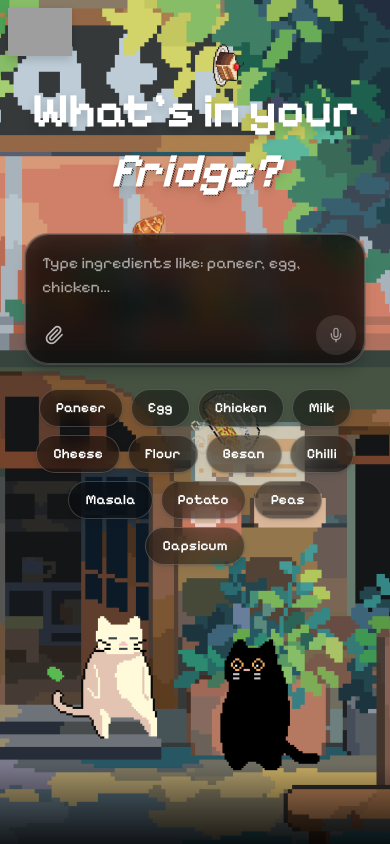
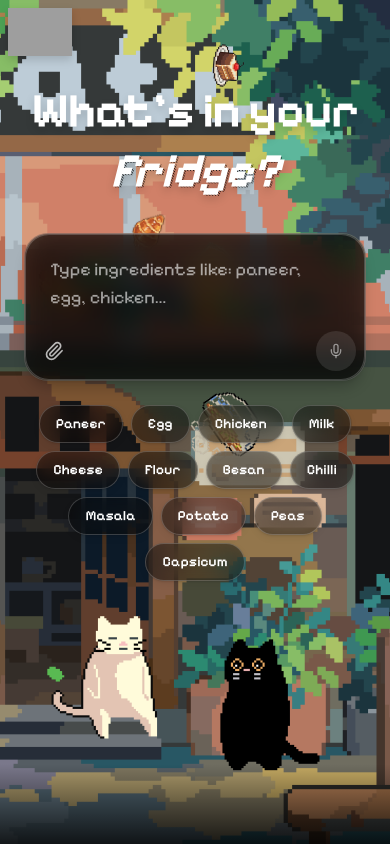
Before and after one commit to piyushhvarma/fridge2food, a Next.js app: page / in a window 390 px wide. Built offline with nearby package versions, Linux system fonts and the light colour scheme; grey boxes are pictures that could not be loaded.

Commit message:
feat: implement AI prompt box UI component with integrated textarea, tooltips, dialogs, buttons, voice recorder, and image viewer.

```diff
--- a/components/ui/ai-prompt-box.tsx
+++ b/components/ui/ai-prompt-box.tsx
@@ -44,7 +44,7 @@ interface TextareaProps extends React.TextareaHTMLAttributes<HTMLTextAreaElement
 const Textarea = React.forwardRef<HTMLTextAreaElement, TextareaProps>(({ className, ...props }, ref) => (
   <textarea
     className={cn(
-      "flex w-full rounded-md border-none bg-transparent px-2 py-2 sm:px-4 sm:py-3 text-base sm:text-lg text-white placeholder:text-white/60 focus-visible:outline-none focus-visible:ring-0 disabled:cursor-not-allowed disabled:opacity-50 min-h-[40px] resize-none scrollbar-thin scrollbar-thumb-white/20 scrollbar-track-transparent hover:scrollbar-thumb-white/40",
+      "flex w-full rounded-md border-none bg-transparent px-4 py-3 text-lg text-white placeholder:text-white/60 focus-visible:outline-none focus-visible:ring-0 disabled:cursor-not-allowed disabled:opacity-50 min-h-[48px] resize-none scrollbar-thin scrollbar-thumb-white/20 scrollbar-track-transparent hover:scrollbar-thumb-white/40",
       className
     )}
     ref={ref}
```
